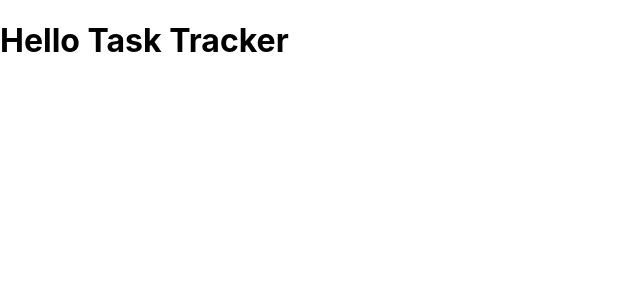
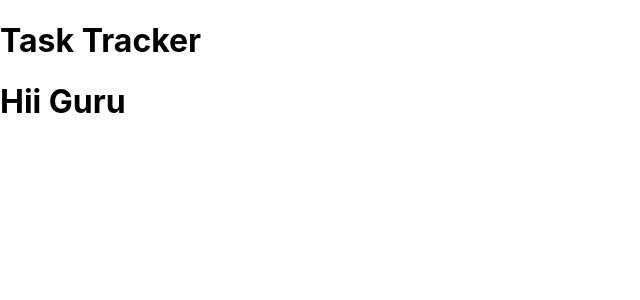
Before and after one commit to guru127/Task-Tracker-React-App, a React (Create React App) app: page / in a window 1280 px wide. Shown: the top 300 px of the page, without its empty margins (0-640 px from the left). Built offline with nearby package versions, Linux system fonts and the light colour scheme.

Commit message:
class bassed component rendering

```diff
--- a/src/App.js
+++ b/src/App.js
@@ -1,12 +1,23 @@
-
+import React from "react";
 import Header from "./component/Header";
 
-const App =() => {
-  return (
-    <div className="container">
-    <Header title='Hello'/>
+// const App =() => {
+//   return (
+//     <div className="container">
+//     <Header title='Hello'/>
+//     </div>
+//   )
+// }
+
+class App extends React.Component {
+ render() {
+    return<div>
+      <Header/>
+      <h1>Hii Guru</h1>
+
     </div>
-  )
+
+ }
 }
 
 export default App;
```
